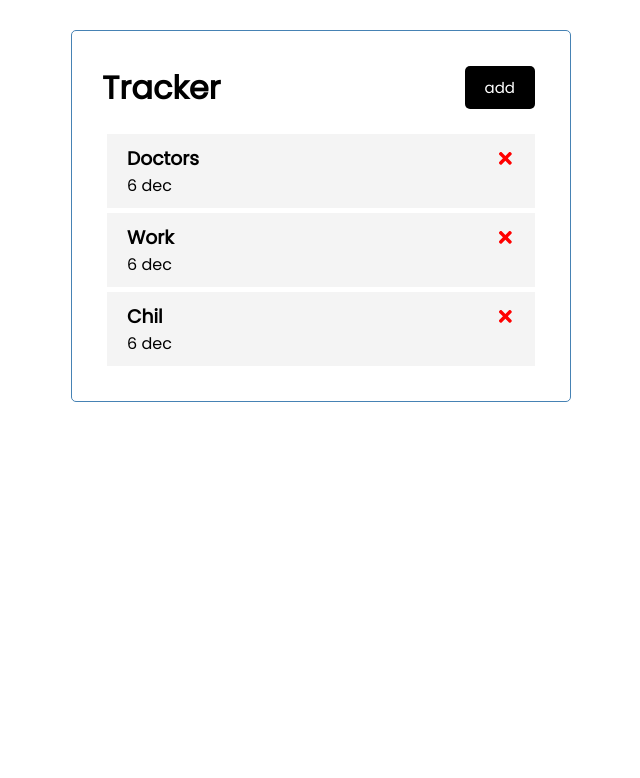
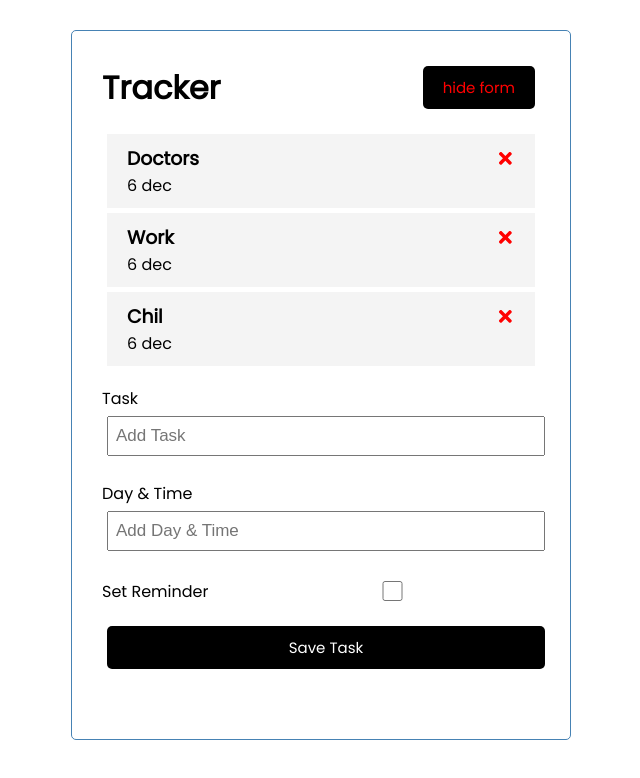
Before and after one commit to i-doshechnikow/react-task-tracker, a React (Create React App) app in the folder task-tracker/: page / in a window 1280 px wide. Both pictures are taken after a click on the button "add". Shown: the top 778 px of the page, without its empty margins (319-959 px from the left). Built offline with nearby package versions, Linux system fonts and the light colour scheme.

Commit message:
add some hof to project and opportunity for add task

```diff
--- a/task-tracker/src/App.js
+++ b/task-tracker/src/App.js
@@ -2,13 +2,22 @@ import './App.css';
 import Header from "./components/Header";
 import Tasks from "./components/Tasks";
 import { useState } from "react";
+import AddTask from "./components/AddTask";
 
 function App() {
+    const [showAddTask, setShowAddTask] = useState(false);
     const [tasks, setTasks] = useState([
-        {id: 1, text: 'Doctors', day: '6 dec', reminder: false},
-        {id: 2, text: 'Work', day: '6 dec', reminder: false},
-        {id: 3, text: 'Chil', day: '6 dec', reminder: false},
+        {id: 0, text: 'Doctors', day: '6 dec', reminder: false},
+        {id: 1, text: 'Work', day: '6 dec', reminder: false},
+        {id: 2, text: 'Chil', day: '6 dec', reminder: false},
     ]);
+
+    const addTask = (text, day, reminder) => {
+        setTasks([
+            ...tasks,
+            {id: tasks.length, text: text, day: day, reminder: reminder}
+        ])
+    }
 
     const deleteTask = (id) => {
         setTasks(tasks.filter(el => el.id !== id))
@@ -20,10 +29,15 @@ function App() {
         }))
     }
 
+    const showForm = () => () =>  {
+        setShowAddTask(!showAddTask)
+    }
+
     return (
         <div className={'container'}>
-            <Header title={'Tracker'}/>
+            <Header title={'Tracker'} onAddClick={showForm()} toggleForm={showAddTask}/>
             {tasks.length > 0 ? <Tasks tasks={tasks} deleteTask={deleteTask} toggleReminder={toggleReminder}/> : 'No Tasks'}
+            {showAddTask && <AddTask addTask={addTask}/>}
         </div>
     )
 }
--- /dev/null
+++ b/task-tracker/src/components/AddTask.js
@@ -0,0 +1,45 @@
+import {useState} from "react";
+
+const AddTask = (props) => {
+    const { addTask } = props;
+    const [text, setText] = useState('');
+    const [day, setDay] = useState('');
+    const [reminder, setReminder] = useState(false);
+
+    const handleChangeText = () => (e) => setText(text + e.nativeEvent.data);
+    const handleChangeDay = () => (e) => setDay(day + e.nativeEvent.data);
+    const handleChangeReminder = () => (e) => setReminder(!reminder);
+
+    const onSubmit = (e) => {
+        e.preventDefault();
+
+        if(!text) {
+            return
+        }
+
+        addTask(text, day, reminder);
+        setText('');
+        setDay('');
+        setReminder(false);
+    }
+
+    return (
+        <form className='add-form' onSubmit={onSubmit}>
+            <div className='form-control'>
+                <label>Task</label>
+                <input type='text' placeholder='Add Task' value={text} onChange={handleChangeText()}/>
+            </div>
+            <div className='form-control'>
+                <label>Day & Time</label>
+                <input type='text' placeholder='Add Day & Time' value={day} onChange={handleChangeDay()}/>
+            </div>
+            <div className='form-control form-control-check'>
+                <label>Set Reminder</label>
+                <input type='checkbox' placeholder='Set Reminder' value={reminder} onChange={handleChangeReminder()}/>
+            </div>
+            <input className='btn btn-block' type='submit' value='Save Task'/>
+        </form>
+    )
+}
+
+export default AddTask;
--- a/task-tracker/src/components/Header.js
+++ b/task-tracker/src/components/Header.js
@@ -2,14 +2,12 @@ import PropTypes from 'prop-types';
 import Button from "./Button";
 
 const Header = (props) => {
-    const onClick = () => {
-        console.log('hi!');
-    }
+    const { onAddClick, toggleForm } = props;
 
     return (
         <div className={'header'}>
             <h1>{props.title}</h1>
-            <Button text={'add'} color={'white'} onClick={onClick}/>
+            <Button text={toggleForm ? 'hide form' : 'add'} color={toggleForm ? 'red' : 'white'} onClick={onAddClick}/>
         </div>
     )
 };
```
